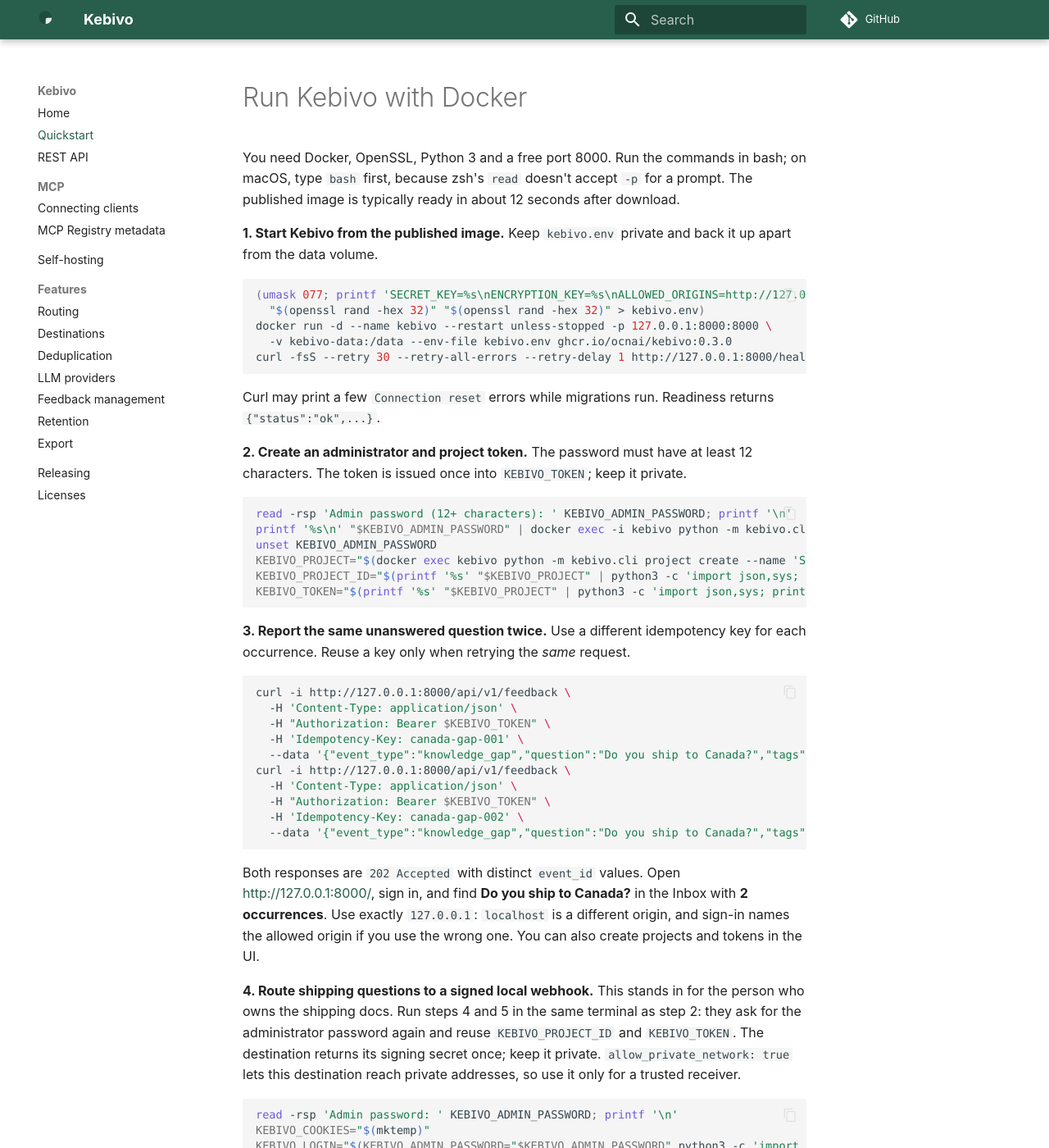
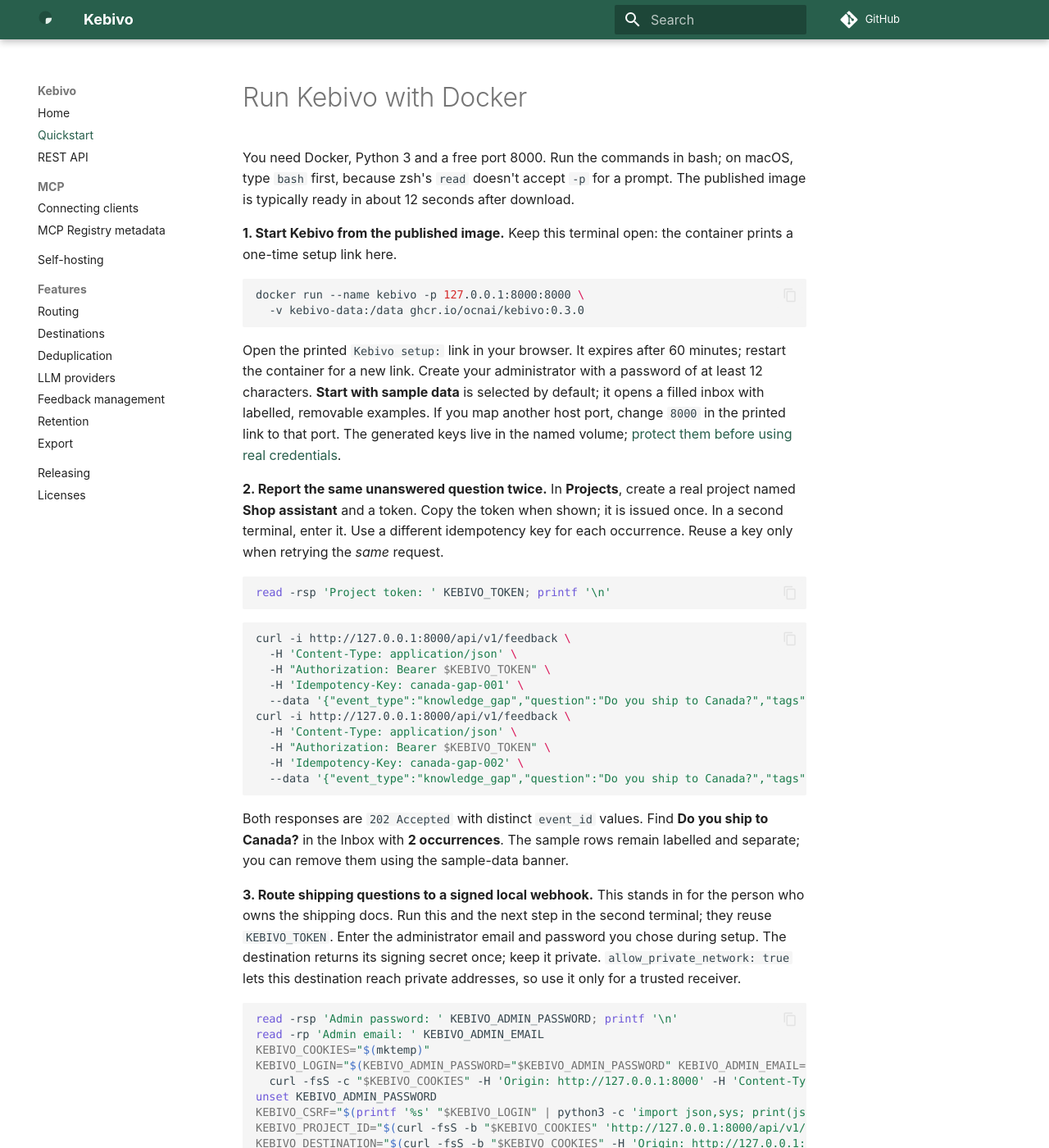
Before and after one commit to OCNAI/kebivo, an MkDocs documentation site: the page built from docs/quickstart.md, in a window 1280 px wide and 1400 px high. Shown: the whole window at 82% size. Built offline with MkDocs 1.6.1 and Material for MkDocs 9.7.7, drawn with Linux system fonts in a browser that asks for light colours; some of the changed text lies outside the part shown.

Commit message:
Document one-command setup and key custody
Signed-off-by: OCNAI <155850614+OCNAI@users.noreply.github.com>

````diff
--- a/docs/quickstart.md
+++ b/docs/quickstart.md
@@ -5,32 +5,22 @@
 
 # Run Kebivo with Docker
 
-You need Docker, OpenSSL, Python 3 and a free port 8000. Run the commands in bash; on macOS, type `bash` first, because zsh's `read` doesn't accept `-p` for a prompt. The published image is typically ready in about 12 seconds after download.
+You need Docker, Python 3 and a free port 8000. Run the commands in bash; on macOS, type `bash` first, because zsh's `read` doesn't accept `-p` for a prompt. The published image is typically ready in about 12 seconds after download.
 
-**1. Start Kebivo from the published image.** Keep `kebivo.env` private and back it up apart from the data volume.
+**1. Start Kebivo from the published image.** Keep this terminal open: the container prints a one-time setup link here.
 
 ```sh
-(umask 077; printf 'SECRET_KEY=%s\nENCRYPTION_KEY=%s\nALLOWED_ORIGINS=http://127.0.0.1:8000\n' \
-  "$(openssl rand -hex 32)" "$(openssl rand -hex 32)" > kebivo.env)
-docker run -d --name kebivo --restart unless-stopped -p 127.0.0.1:8000:8000 \
-  -v kebivo-data:/data --env-file kebivo.env ghcr.io/ocnai/kebivo:0.3.0
-curl -fsS --retry 30 --retry-all-errors --retry-delay 1 http://127.0.0.1:8000/health/ready
+docker run --name kebivo -p 127.0.0.1:8000:8000 \
+  -v kebivo-data:/data ghcr.io/ocnai/kebivo:0.3.0
 ```
 
-Curl may print a few `Connection reset` errors while migrations run. Readiness returns `{"status":"ok",...}`.
+Open the printed `Kebivo setup:` link in your browser. It expires after 60 minutes; restart the container for a new link. Create your administrator with a password of at least 12 characters. **Start with sample data** is selected by default; it opens a filled inbox with labelled, removable examples. If you map another host port, change `8000` in the printed link to that port. The generated keys live in the named volume; [protect them before using real credentials](self-hosting.md#secrets-and-what-to-protect).
 
-**2. Create an administrator and project token.** The password must have at least 12 characters. The token is issued once into `KEBIVO_TOKEN`; keep it private.
+**2. Report the same unanswered question twice.** In **Projects**, create a real project named **Shop assistant** and a token. Copy the token when shown; it is issued once. In a second terminal, enter it. Use a different idempotency key for each occurrence. Reuse a key only when retrying the *same* request.
 
 ```sh
-read -rsp 'Admin password (12+ characters): ' KEBIVO_ADMIN_PASSWORD; printf '\n'
-printf '%s\n' "$KEBIVO_ADMIN_PASSWORD" | docker exec -i kebivo python -m kebivo.cli bootstrap --email admin@example.org --password-stdin
-unset KEBIVO_ADMIN_PASSWORD
-KEBIVO_PROJECT="$(docker exec kebivo python -m kebivo.cli project create --name 'Shop assistant' --json)"
-KEBIVO_PROJECT_ID="$(printf '%s' "$KEBIVO_PROJECT" | python3 -c 'import json,sys; print(json.load(sys.stdin)["id"])')"
-KEBIVO_TOKEN="$(printf '%s' "$KEBIVO_PROJECT" | python3 -c 'import json,sys; print(json.load(sys.stdin)["token"])')"
+read -rsp 'Project token: ' KEBIVO_TOKEN; printf '\n'
 ```
-
-**3. Report the same unanswered question twice.** Use a different idempotency key for each occurrence. Reuse a key only when retrying the *same* request.
 
 ```sh
 curl -i http://127.0.0.1:8000/api/v1/feedback \
@@ -45,17 +35,19 @@
   --data '{"event_type":"knowledge_gap","question":"Do you ship to Canada?","tags":["shipping"]}'
 ```
 
-Both responses are `202 Accepted` with distinct `event_id` values. Open <http://127.0.0.1:8000/>, sign in, and find **Do you ship to Canada?** in the Inbox with **2 occurrences**. Use exactly `127.0.0.1`: `localhost` is a different origin, and sign-in names the allowed origin if you use the wrong one. You can also create projects and tokens in the UI.
+Both responses are `202 Accepted` with distinct `event_id` values. Find **Do you ship to Canada?** in the Inbox with **2 occurrences**. The sample rows remain labelled and separate; you can remove them using the sample-data banner.
 
-**4. Route shipping questions to a signed local webhook.** This stands in for the person who owns the shipping docs. Run steps 4 and 5 in the same terminal as step 2: they ask for the administrator password again and reuse `KEBIVO_PROJECT_ID` and `KEBIVO_TOKEN`. The destination returns its signing secret once; keep it private. `allow_private_network: true` lets this destination reach private addresses, so use it only for a trusted receiver.
+**3. Route shipping questions to a signed local webhook.** This stands in for the person who owns the shipping docs. Run this and the next step in the second terminal; they reuse `KEBIVO_TOKEN`. Enter the administrator email and password you chose during setup. The destination returns its signing secret once; keep it private. `allow_private_network: true` lets this destination reach private addresses, so use it only for a trusted receiver.
 
 ```sh
 read -rsp 'Admin password: ' KEBIVO_ADMIN_PASSWORD; printf '\n'
+read -rp 'Admin email: ' KEBIVO_ADMIN_EMAIL
 KEBIVO_COOKIES="$(mktemp)"
-KEBIVO_LOGIN="$(KEBIVO_ADMIN_PASSWORD="$KEBIVO_ADMIN_PASSWORD" python3 -c 'import json,os; print(json.dumps({"email":"admin@example.org","password":os.environ["KEBIVO_ADMIN_PASSWORD"]}))' |
+KEBIVO_LOGIN="$(KEBIVO_ADMIN_PASSWORD="$KEBIVO_ADMIN_PASSWORD" KEBIVO_ADMIN_EMAIL="$KEBIVO_ADMIN_EMAIL" python3 -c 'import json,os; print(json.dumps({"email":os.environ["KEBIVO_ADMIN_EMAIL"],"password":os.environ["KEBIVO_ADMIN_PASSWORD"]}))' |
   curl -fsS -c "$KEBIVO_COOKIES" -H 'Origin: http://127.0.0.1:8000' -H 'Content-Type: application/json' --data-binary @- http://127.0.0.1:8000/api/v1/auth/login)"
 unset KEBIVO_ADMIN_PASSWORD
 KEBIVO_CSRF="$(printf '%s' "$KEBIVO_LOGIN" | python3 -c 'import json,sys; print(json.load(sys.stdin)["csrf_token"])')"
+KEBIVO_PROJECT_ID="$(curl -fsS -b "$KEBIVO_COOKIES" 'http://127.0.0.1:8000/api/v1/projects?limit=100' | python3 -c 'import json,sys; print(next(p["id"] for p in json.load(sys.stdin)["items"] if p["name"] == "Shop assistant" and not p["is_sample"]))')"
 KEBIVO_DESTINATION="$(curl -fsS -b "$KEBIVO_COOKIES" -H 'Origin: http://127.0.0.1:8000' -H "X-CSRF-Token: $KEBIVO_CSRF" -H 'Content-Type: application/json' \
   --data '{"name":"Shipping docs webhook","type":"webhook","allow_private_network":true,"config":{"url":"http://127.0.0.1:9000/hook","signing":true,"auth":{"type":"none"}}}' \
   http://127.0.0.1:8000/api/v1/destinations)"
@@ -98,7 +90,7 @@
 
 The receiver log ends with a line containing `"question": "Do you ship to Canada?"`, `"signature": "valid"` and `"schema": "valid"`, and the Delivery log prints `delivered attempts=1 http_2xx`. A retry looks like `retry_scheduled attempts=1 connect`: the receiver wasn't reachable, and Kebivo tries again after about 30 seconds, then 2 and 10 minutes. If you see it, run `cat kebivo-webhook.log`. If the `listening` line is missing, the receiver didn't start: run the receiver command again (from `rm -f kebivo-webhook.log` through the wait), then run the two check commands after a minute. **Delivery log** in the UI shows each attempt.
 
-**5. Resolve the group.** When the shipping docs answer the question, mark the group resolved. In the UI, open **Do you ship to Canada?** in the Inbox and set **Status** to **Resolved** under **Triage**. Or use the API:
+**4. Resolve the group.** When the shipping docs answer the question, mark the group resolved. In the UI, open **Do you ship to Canada?** in the Inbox and set **Status** to **Resolved** under **Triage**. Or use the API:
 
 ```sh
 KEBIVO_GROUP_ID="$(curl -fsS -b "$KEBIVO_COOKIES" "http://127.0.0.1:8000/api/v1/admin/groups?project_id=$KEBIVO_PROJECT_ID&tag=shipping" |
@@ -107,14 +99,14 @@
   --data '{"status":"resolved"}' "http://127.0.0.1:8000/api/v1/admin/groups/$KEBIVO_GROUP_ID" |
   python3 -c 'import json,sys; print(json.load(sys.stdin)["status"])'
 rm -f "$KEBIVO_COOKIES" kebivo-webhook.log
-unset KEBIVO_LOGIN KEBIVO_DESTINATION KEBIVO_PROJECT WEBHOOK_SECRET KEBIVO_CSRF
+unset KEBIVO_LOGIN KEBIVO_DESTINATION WEBHOOK_SECRET KEBIVO_CSRF KEBIVO_TOKEN KEBIVO_ADMIN_EMAIL
 ```
 
 It prints `resolved`, and the Inbox shows the group as **Resolved** with 3 occurrences. If the question is reported again later, the group reopens and the route sends it to the webhook again.
 
-You can also do the step 4 setup in the UI: sign in, create a signed webhook at **Destinations** with URL `http://127.0.0.1:9000/hook` and **Allow private network**, copy its one-time signing secret, then add a `shipping` rule for it under the project's **Routing** section. Start the receiver with that secret and wait for its `listening` line before sending the third report.
+You can also do the step 3 setup in the UI: sign in, create a signed webhook at **Destinations** with URL `http://127.0.0.1:9000/hook` and **Allow private network**, copy its one-time signing secret, then add a `shipping` rule for it under the project's **Routing** section. Start the receiver with that secret and wait for its `listening` line before sending the third report.
 
-**Build from source instead.** Use this path if you want to change the code. After it starts, replace both `docker exec -i kebivo` and `docker exec kebivo` with `docker compose exec -T app` in step 2.
+**Build from source instead.** Use this path if you want to change the code. Compose requires keys in `.env` and still supports the CLI bootstrap.
 
 ```sh
 git clone https://github.com/OCNAI/kebivo.git
````
Also changed, not shown: CHANGELOG.md (+8 -0 lines), README.md (+17 -33 lines), docs/self-hosting.md (+30 -13 lines), 1 other file.
